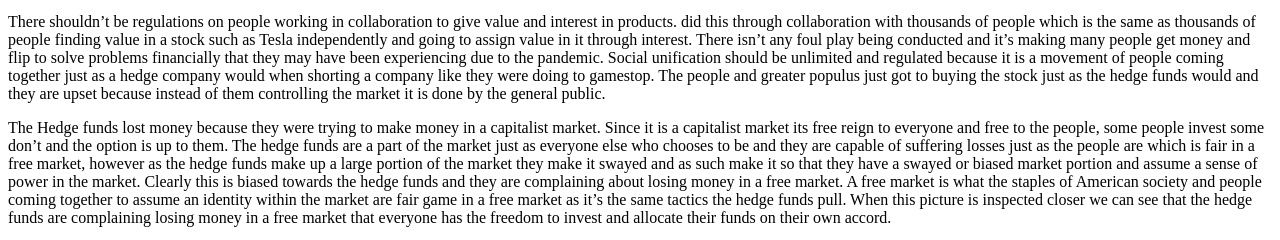
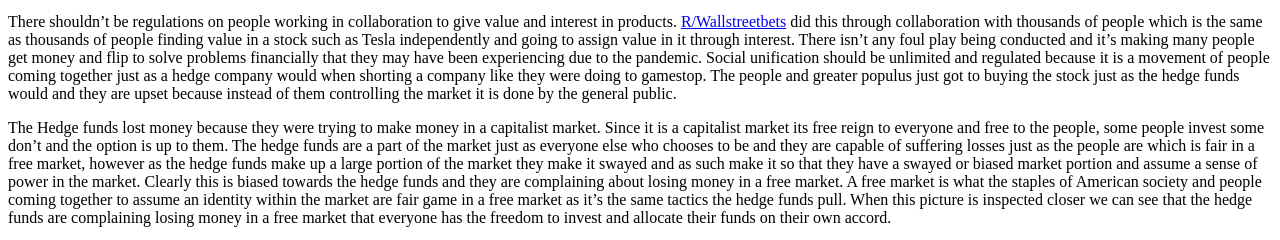
Before and after one commit to thfrietzsche/thfrietzsche.github.io, a plain HTML site: page wa3.html in a window 1280 px wide. Shown: the part 549-789 px from the top of the page. Drawn offline with Linux system fonts and the light colour scheme.

Commit message:
Update wa3.html

```diff
--- a/wa3.html
+++ b/wa3.html
@@ -5,7 +5,7 @@
 <h3> By Thomas Frietzsche </h3>
 <img src="https://cnet3.cbsistatic.com/img/JdgcCFyRIZTnn8VtrEGYt0Ccn2k=/940x0/2013/12/27/292438ab-8533-11e3-bc97-14feb5ca9861/dogecoin.jpg" alt="The people's crypto" width="500" height="333">
 <p>With the recent step into the limelight of “for the people stocks” and cryptocurrencies, such as <a href="https://www.wsj.com/articles/gamestop-mania-is-focus-of-federal-probes-into-possible-manipulation-11613066950">Gamestop</a> stock and <a href="https://dogecoin.com/">Dogecoin</a>, the idea of social unification online has come into question and people’s thoughts on limitations and potential risks that it could carry with it. People are wondering the repercussions and dangers of greater unification at a massive scale like this as well as potential dangers it has to investors who have millions invested in stocks and hedge funds. Ultimately however this is no real threat or is it any different that what most hedge fund companies do it’s just the people are creating the value by providing interest and as such making it so the people gain value from the stock going up. </p>
-<p> There shouldn’t be regulations on people working in collaboration to give value and interest in products. <a href="https://www.reddit.com/r/wallstreetbets/"<R/Wallstreetbets><a/> did this through collaboration with thousands of people which is the same as thousands of people finding value in a stock such as Tesla independently and going to assign value in it through interest. There isn’t any foul play being conducted and it’s making many people get money and flip to solve problems financially that they may have been experiencing due to the pandemic. Social unification should be unlimited and regulated because it is a movement of people coming together just as a hedge company would when shorting a company like they were doing to gamestop. The people and greater populus just got to buying the stock just as the hedge funds would and they are upset because instead of them controlling the market it is done by the general public. </p>
+<p> There shouldn’t be regulations on people working in collaboration to give value and interest in products. <a href="https://www.reddit.com/r/wallstreetbets/">R/Wallstreetbets<a/> did this through collaboration with thousands of people which is the same as thousands of people finding value in a stock such as Tesla independently and going to assign value in it through interest. There isn’t any foul play being conducted and it’s making many people get money and flip to solve problems financially that they may have been experiencing due to the pandemic. Social unification should be unlimited and regulated because it is a movement of people coming together just as a hedge company would when shorting a company like they were doing to gamestop. The people and greater populus just got to buying the stock just as the hedge funds would and they are upset because instead of them controlling the market it is done by the general public. </p>
 <p> The Hedge funds lost money because they were trying to make money in a capitalist market. Since it is a capitalist market its free reign to everyone and free to the people, some people invest some don’t and the option is up to them. The hedge funds are a part of the market just as everyone else who chooses to be and they are capable of suffering losses just as the people are which is fair in a free market, however as the hedge funds make up a large portion of the market they make it swayed and as such make it so that they have a swayed or biased market portion and assume a sense of power in the market. Clearly this is biased towards the hedge funds and they are complaining about losing money in a free market. A free market is what the staples of American society and people coming together to assume an identity within the market are fair game in a free market as it’s the same tactics the hedge funds pull. When this picture is inspected closer we can see that the hedge funds are complaining	losing money in a free market that everyone has the freedom to invest and allocate their funds on their own accord. </p>
 <p> Limiting a free market would be limiting the people and creating more segregation and adversity to get in what is supposed to be a free market. To create restrictions on the people is to restrict people from having the freedom of a public and open market for all. If there is a restriction on one’s freedom it goes against human rights as well as the rights of what it means to be an American. A free market isn’t free if people aren’t allowed to act within their own accord just as it is true that if a penalty for a law is a fine, then that law is only for the lower class. People are free to do whatever they want with their money just as our ancestors did and our children will. Freedom of choice and freedom of their markets. </p>
 
```
